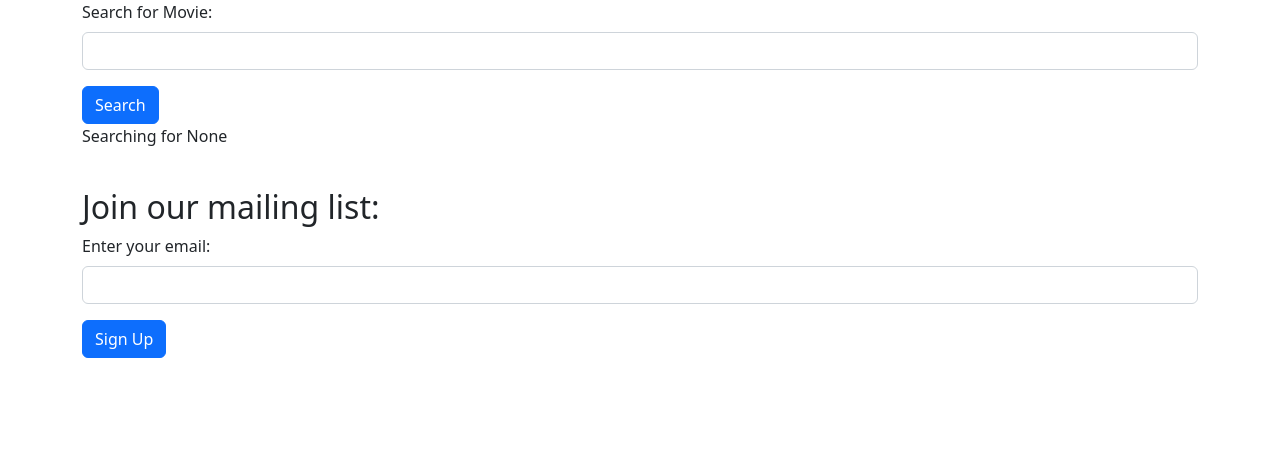
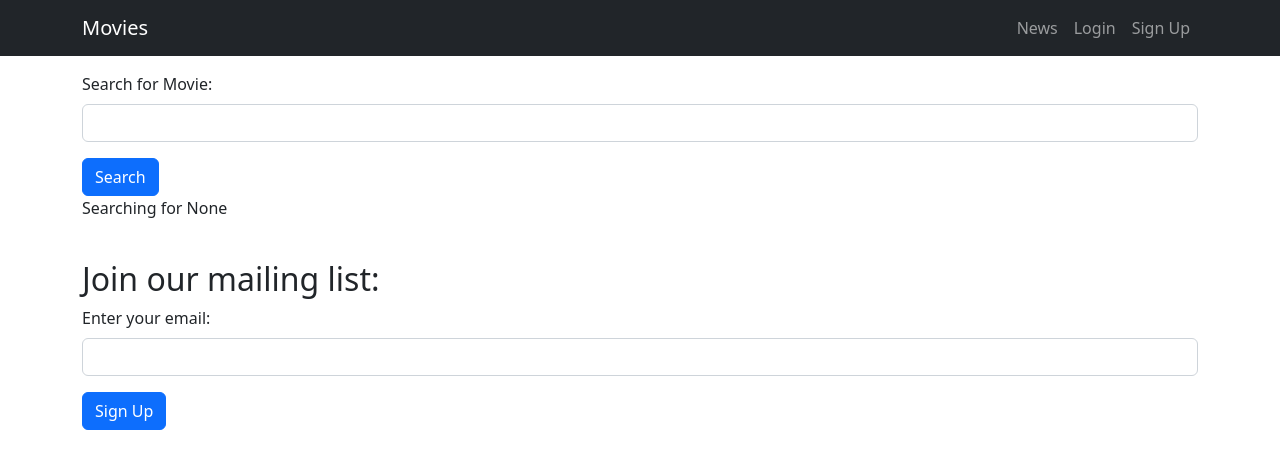
Before and after one commit to wombat74/Django_4, a Django app: page / in a window 1280 px wide. Shown: the top 469 px of the page. Run offline with Django 4.2, Linux system fonts and the light colour scheme; data that the repository does not hold is empty.

Commit message:
added navbar to home.html

```diff
--- a/movie/templates/home.html
+++ b/movie/templates/home.html
@@ -7,8 +7,37 @@
     <title>Movies App</title>
     <!-- CSS only -->
     <link href="https://cdn.jsdelivr.net/npm/bootstrap@5.2.1/dist/css/bootstrap.min.css" rel="stylesheet" integrity="sha384-iYQeCzEYFbKjA/T2uDLTpkwGzCiq6soy8tYaI1GyVh/UjpbCx/TYkiZhlZB6+fzT" crossorigin="anonymous">
+    <!-- JavaScript Bundle with Popper -->
+    <script src="https://cdn.jsdelivr.net/npm/bootstrap@5.2.1/dist/js/bootstrap.bundle.min.js" integrity="sha384-u1OknCvxWvY5kfmNBILK2hRnQC3Pr17a+RTT6rIHI7NnikvbZlHgTPOOmMi466C8" crossorigin="anonymous"></script>
 </head>
 <body>
+    <nav class="navbar navbar-expand-lg navbar-dark bg-dark mb-3">
+        <div class="container">
+            <a href="#" class="navbar-brand">Movies</a>
+            <button class="navbar-toggler" type="button"
+                data-bs-toggle="collapse"
+                data-bs-target="#navbarNavAltMarkup"
+                aria-controls="navbarNavAltMarkup"
+                aria-expanded="false"
+                aria-label="Toggle navigation">
+                <span class="navbar-toggler-icon"></span>
+            </button>
+            <div class="collapse navbar-collapse"
+                id="navbarNavAltMarkup">
+                <div class="navbar-nav ms-auto">
+                    <a href="#" class="nav-link">News</a>
+                    <a href="#" class="nav-link">Login</a>
+                    <a href="#" class="nav-link">Sign Up</a>
+                </div>
+            </div>
+        </div>
+    </nav>
+
+
+
+
+
+
     <div class="container">
         <form action="">
             <div class="mb-3">
--- a/movie/views.py
+++ b/movie/views.py
@@ -22,4 +22,9 @@ def about(request):
 
 def signup(request):
     email = request.GET.get('email')
-    return render(request, 'signup.html', { 'email':email })
+
+    context = {
+        'email':email
+    }
+
+    return render(request, 'signup.html', context)
--- a/news/views.py
+++ b/news/views.py
@@ -5,4 +5,8 @@ from .models import News
 def news(request):
     newss = News.objects.all().order_by('-date')
 
-    return render(request, 'news.html', {'newss':newss})
+    context = {
+        'newss':newss
+    }
+
+    return render(request, 'news.html', context)
```
